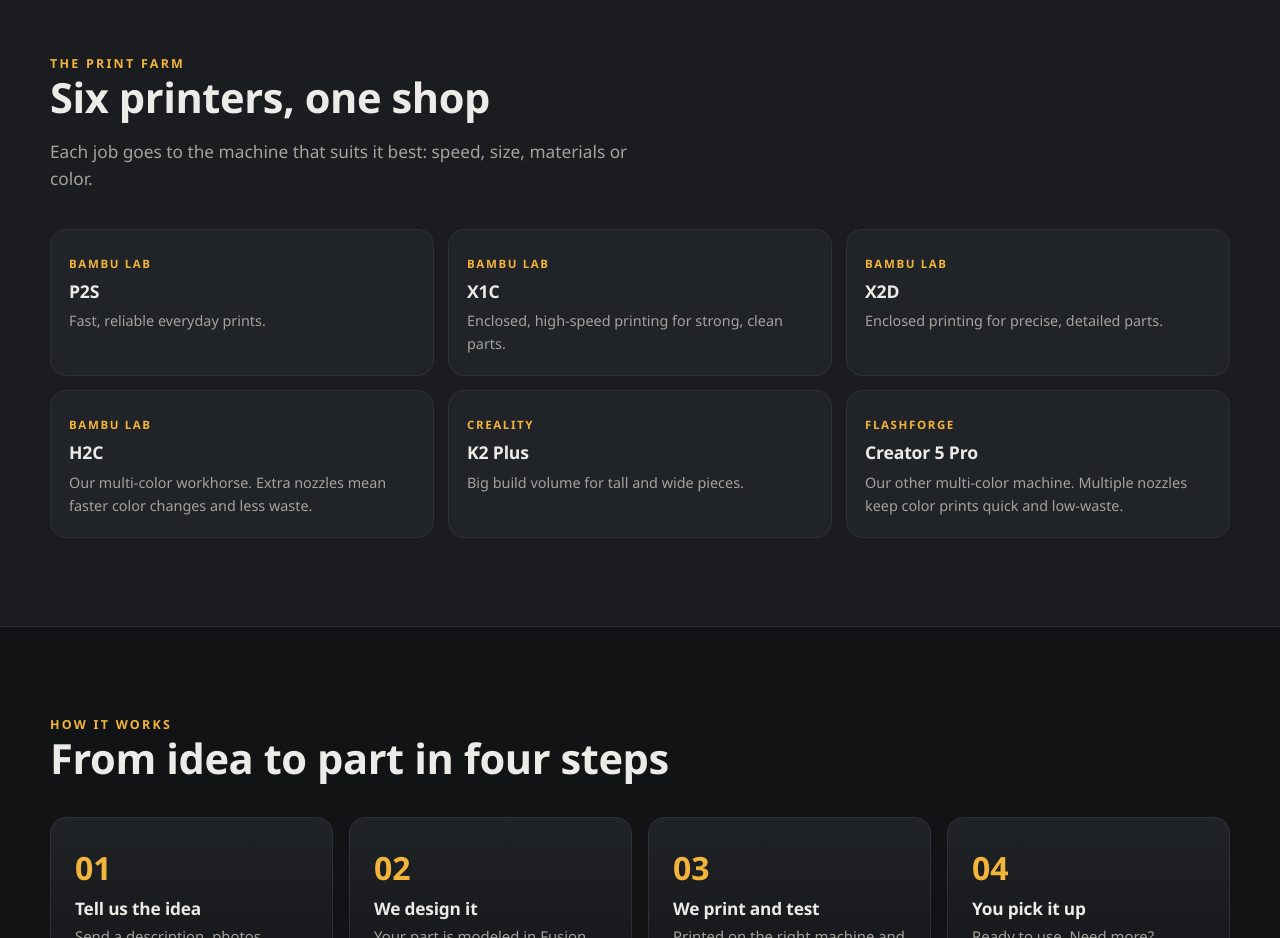
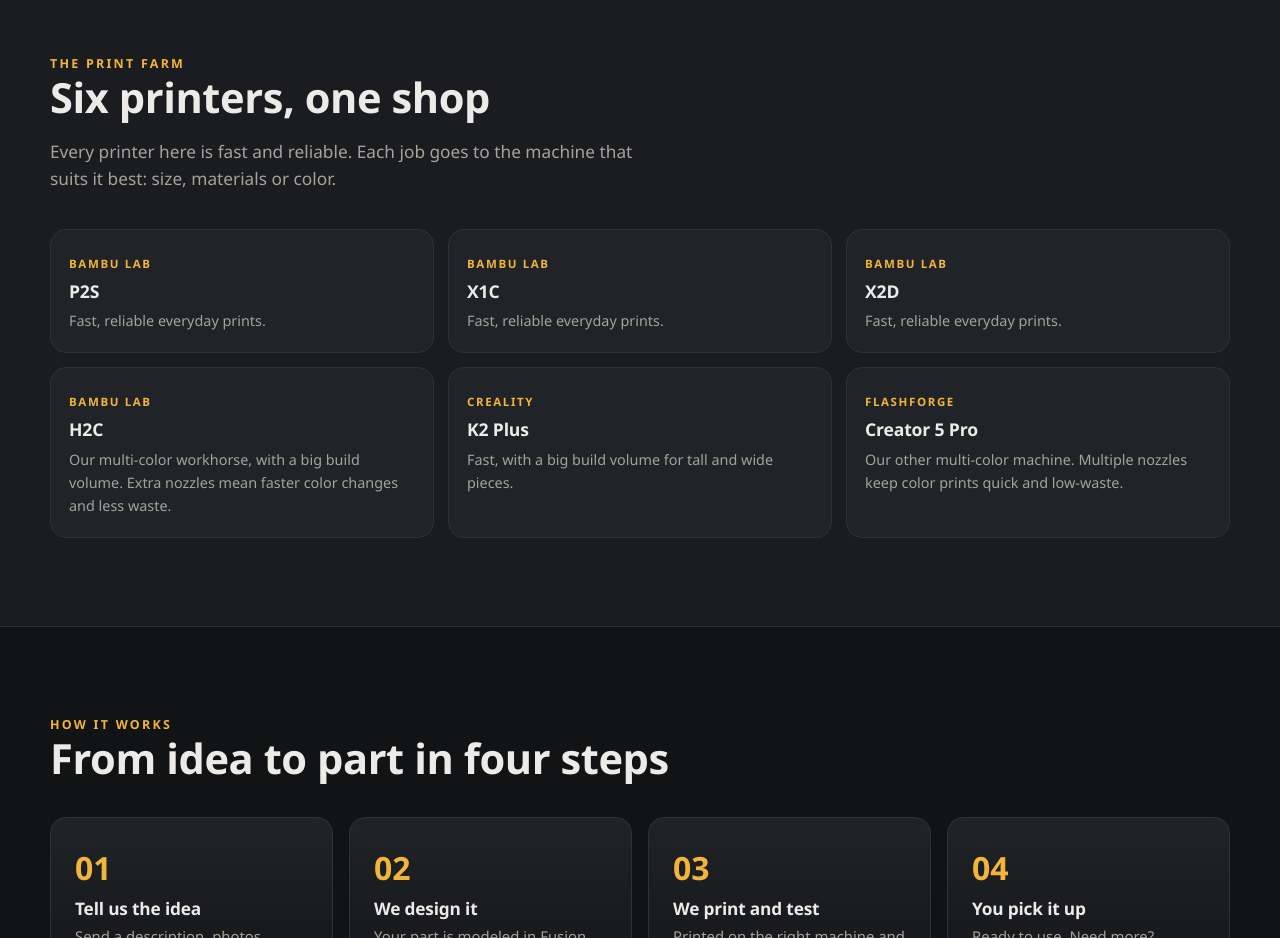
Before and after one commit to 787boridesign-hub/b3dpd-website, a plain HTML site: page index.html in a window 1280 px wide. Shown: the part 4480-5418 px from the top of the page. Drawn offline with Linux system fonts and the light colour scheme.

Commit message:
Printer cards: fast and reliable, big build volume on H2C and K2 Plus
Co-Authored-By: Claude Opus 5.5 <noreply@anthropic.com>

```diff
--- a/index.html
+++ b/index.html
@@ -315,13 +315,13 @@
     <div class="wrap">
       <div class="eyebrow">The print farm</div>
       <h2>Six printers, one shop</h2>
-      <p class="lead">Each job goes to the machine that suits it best: speed, size, materials or color.</p>
+      <p class="lead">Every printer here is fast and reliable. Each job goes to the machine that suits it best: size, materials or color.</p>
       <div class="farm">
         <div class="printer"><small>Bambu Lab</small><h3>P2S</h3><p>Fast, reliable everyday prints.</p></div>
-        <div class="printer"><small>Bambu Lab</small><h3>X1C</h3><p>Enclosed, high-speed printing for strong, clean parts.</p></div>
-        <div class="printer"><small>Bambu Lab</small><h3>X2D</h3><p>Enclosed printing for precise, detailed parts.</p></div>
-        <div class="printer"><small>Bambu Lab</small><h3>H2C</h3><p>Our multi-color workhorse. Extra nozzles mean faster color changes and less waste.</p></div>
-        <div class="printer"><small>Creality</small><h3>K2 Plus</h3><p>Big build volume for tall and wide pieces.</p></div>
+        <div class="printer"><small>Bambu Lab</small><h3>X1C</h3><p>Fast, reliable everyday prints.</p></div>
+        <div class="printer"><small>Bambu Lab</small><h3>X2D</h3><p>Fast, reliable everyday prints.</p></div>
+        <div class="printer"><small>Bambu Lab</small><h3>H2C</h3><p>Our multi-color workhorse, with a big build volume. Extra nozzles mean faster color changes and less waste.</p></div>
+        <div class="printer"><small>Creality</small><h3>K2 Plus</h3><p>Fast, with a big build volume for tall and wide pieces.</p></div>
         <div class="printer"><small>FlashForge</small><h3>Creator 5 Pro</h3><p>Our other multi-color machine. Multiple nozzles keep color prints quick and low-waste.</p></div>
       </div>
     </div>
```
